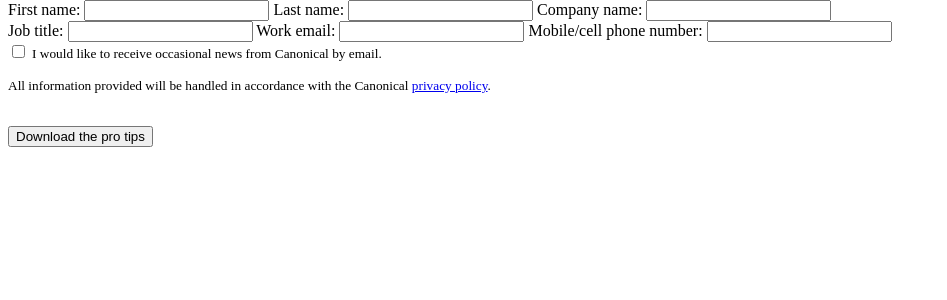
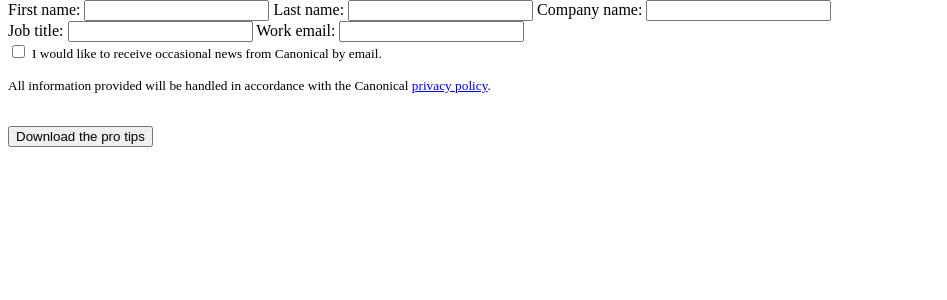
Before and after one commit to canonical/multipass.run, a Python web app: template templates/shared/forms/ubuntu-server-pro-tips.html in a window 1280 px wide. Shown: the part 76-376 px from the top of the page, without its empty margins (0-947 px from the left). Run offline with Jinja, Linux system fonts and the light colour scheme; the template is opened without the code that fills it, so the values that code supplies are empty; some libraries are stand-ins or nearby versions.

Commit message:
WD-4430 Fix the contact form

```diff
--- a/templates/shared/forms/ubuntu-server-pro-tips.html
+++ b/templates/shared/forms/ubuntu-server-pro-tips.html
@@ -8,19 +8,17 @@
       <div class="row u-no-padding">
         <div class="col-6">
           <label for="firstName" class="mktoLabel">First name:</label>
-          <input required  id="firstName" name="FirstName" maxlength="255" type="text" class="mktoField mktoRequired" >
+          <input required  id="firstName" name="firstName" maxlength="255" type="text" >
           <label for="lastName" class="mktoLabel">Last name:</label>
-          <input required  id="lastName" name="LastName" maxlength="255" type="text" class="mktoField mktoRequired">
+          <input required  id="lastName" name="lastName" maxlength="255" type="text">
           <label for="company" class="mktoLabel">Company name:</label>
-          <input required  id="company" name="Company" maxlength="255" type="text" class="mktoField mktoRequired">
+          <input required  id="company" name="company" maxlength="255" type="text">
         </div>
         <div class="col-6">
           <label for="title" class="mktoLabel">Job title:</label>
-          <input required  id="title" name="Title" maxlength="255" type="text" class="mktoField mktoRequired">
+          <input required  id="title" name="title" maxlength="255" type="text">
           <label for="email" class="mktoLabel ">Work email:</label>
-          <input required  id="email" name="Email" maxlength="255" type="email" class="mktoField mktoEmailField mktoRequired">
-          <label for="Phone" class="mktoLabel ">Mobile/cell phone number:</label>
-          <input required id="Phone" name="Phone" maxlength="255" type="tel" class="mktoField mktoTelField  mktoRequired" required="required" />
+          <input required id="email" name="email" maxlength="255" type="email" pattern="^[^ ]+@[^ ]+\.[a-z]{2,26}$">
         </div>
       </div>
       <input class="mktoField" value="yes" id="CanonicalUpdatesOptIn" name="canonicalUpdatesOptIn" type="checkbox">
@@ -29,8 +27,6 @@
       <div class="g-recaptcha" data-sitekey="{{ CAPTCHA_API_KEY }}" style="margin: 2rem 0;"></div>
       <button type="submit" class="mktoButton p-button--positive">Download the pro tips</button>
       <input type="hidden" name="formid" class="mktoField" value="3825">
-      <input type="hidden" name="formVid" class="mktoField" value="3825">
-      <input type="hidden" name="munchkinId" class="mktoField" value="066-EOV-335">
       <input type="hidden" name="Consent_to_Processing__c" value="yes" />
       <input type="hidden" aria-hidden="true" aria-label="hidden field" name="gclid" class="mktoField" id="gclid" value="" />
       <input type="hidden" name="returnURL" value="https://assets.ubuntu.com/v1/bb21c0e8-Ubuntu+Server+CLI+pro+tips+06.01.20.pdf?_ga=2.194029293.1707463146.1680603251-187335696.1680603251" aria-label="" />
```
